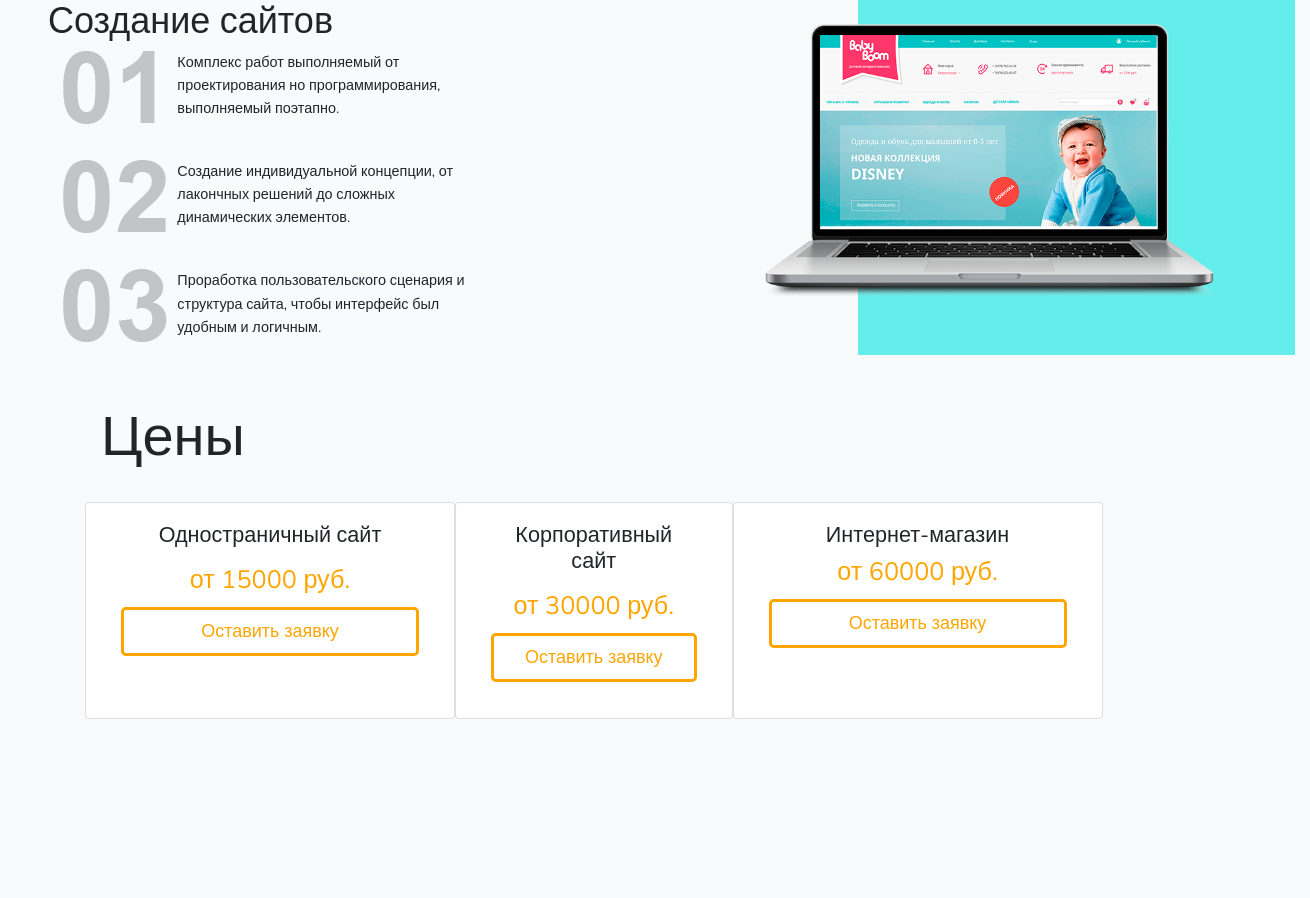
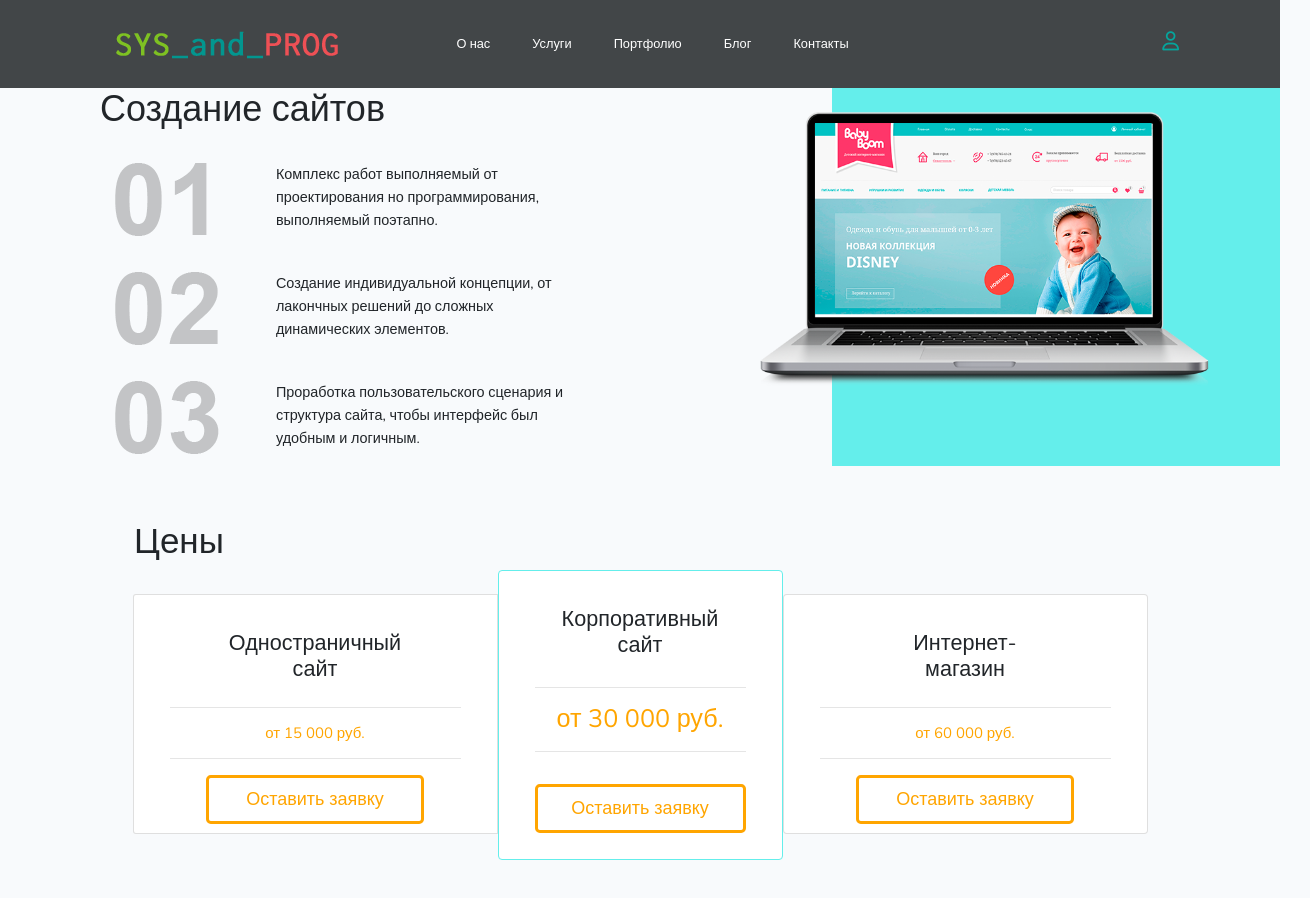
Before and after one commit to kigor1998/S-P, a plain HTML site: page index_pages/page_01.html in a window 1280 px wide. Shown: the whole page, 1310 px wide, since content can reach past the window. Before the commit the page ends 800 px from the top, so only its background shows below. Drawn offline with nearby package versions, Linux system fonts and the light colour scheme.

Commit message:
create-page-01

```diff
--- a/assets/css/main.css
+++ b/assets/css/main.css
@@ -1,3 +1,22 @@
+.pricing-header{
+    font-size: 35px;
+}
+.first-card{
+    border-radius:3px 0px 0px 3px!important;
+    height: 240px;
+}
+.third-card{
+    height: 240px;
+}
+.second-card{
+    height: 290px;
+}
+.pricing-card-title-nm{
+    font-size: 15px;
+}
+.second-card {
+    border: solid 1px #64eeeb;
+}
 .bg-page-00{
     background: url("../../image/background.jpg");
     width: 100%;
@@ -91,8 +110,8 @@
     border: solid 1px green;
     border-radius: 5px;
 }
-.second-col{
-    background: linear-gradient(to right, transparent 20%, #64eeeb 20%);
+.bg-sec-col{
+    background: linear-gradient(to right, transparent 65%, #64eeeb 65%);
 }
 .ip{
     opacity: 0.3;
--- a/index_pages/page_01.html
+++ b/index_pages/page_01.html
@@ -9,29 +9,52 @@
     </head>
     <body>
         <div class="container-fluid p-0">
+            <div class="header pb-3 pt-3">
+                <div class="container">
+                    <nav class="navbar">
+                        <div class="col-3 logo">
+                            <a class="navbar-brand" href="#"><img src="../image/logo.png" alt=""></a>
+                        </div>
+                        <div class="col-7 main-menu d-inline-flex">
+                            <div class="menu-item"><a class="pr-3 pl-3" href=""><span>О нас</span></a></div>
+                            <div class="menu-item"><a class="pr-3 pl-3" href=""><span>Услуги</span></a></div>
+                            <div class="menu-item"><a class="pr-3 pl-3" href=""><span>Портфолио</span></a></div>
+                            <div class="menu-item"><a class="pr-3 pl-3" href=""><span>Блог</span></a></div>
+                            <div class="menu-item"><a class="pr-3 pl-3" href=""><span>Контакты</span></a></div>
+                        </div>
+                        <div class="col-1 pr-0 user">
+                            <a class="float-right" href=""><i class="fa fa-user-o"></i></a>
+                        </div>
+                    </nav>
+                </div>
+            </div>
+        </div>
+        <div class="bg-sec-col">
+            <div class="container-fluid p-0">
+                <div class="container pr-0">
                     <div class="row">
                         <div class="col-7 pr-0">
-                    <div class="container pl-5">
-                        <div class="row">
+                            <div class="container pr-0">
+                                <div class="row pb-4">
                                     <div class="col-8">
                                         <h1>Создание сайтов</h1>
                                     </div>
                                 </div>
                                 <div class="row">
                                     <div class="col-12 d-inline-flex pb-4">
-                                <div class="col-2"><img class="ip" src="../image/01.png"></div>
+                                        <div class="col-3"><img class="ip" src="../image/01.png"></div>
                                         <div class="col-6"><p>Комплекс работ выполняемый от проектирования но программирования, выполняемый поэтапно.</p></div>
                                     </div>
                                 </div>
                                 <div class="row">
                                     <div class="col-12 d-inline-flex pb-4">
-                                <div class="col-2"><img class="ip" src="../image/02.png"></div>
+                                        <div class="col-3"><img class="ip" src="../image/02.png"></div>
                                         <div class="col-6"><p>Создание индивидуальной концепции, от лакончных решений до сложных динамических элементов.</p></div>
                                     </div>
                                 </div>
                                 <div class="row">
                                     <div class="col-12 d-inline-flex">
-                                <div class="col-2"><img class="ip" src="../image/03.png"></div>
+                                        <div class="col-3"><img class="ip" src="../image/03.png"></div>
                                         <div class="col-6"><p>Проработка пользовательского сценария и структура сайта, чтобы интерфейс был удобным и логичным.</p></div>
                                     </div>
                                 </div>
@@ -43,31 +66,67 @@
                             </div>
                         </div>
                     </div>
-            <main class="container pl-200">
-                <div class="pricing-header px-3 py-3 pt-md-5 pb-md-4 mx-auto text-left">
-                    <h1 class="display-4">Цены</h1>
                 </div>
-                <div class="row text-center">
-                    <div class="col-12 d-inline-flex">
-                        <div class="col-4 card">
-                            <div class="card-body">
-                                <h4>Одностраничный сайт</h4>
-                                <p><h3 class="card-title pricing-card-title">от 15000 руб.</h3><p>
+            </div>
+        </div>
+        <div class="container-fluid">
+            <main class="container">
+                <div class="row mt-5">
+                    <div class="col-12 text-left pl-5">
+                        <div class="pricing-header pl-3">
+                            Цены
+                        </div>
+                    </div>
+                </div>
+                <div class="row mb-5 justify-content-center">
+                    <div class="col-4 pr-0 pt-4">
+                        <div class="card first-card">
+                            <div class="card-body first-card-body m-3">
+                                <div class="row"><div class="col-12 text-center"><h4>Одностраничный</br>сайт</h4></div></div>
+                                <div class="row">
+                                    <div class="col-12">
+                                        <h3 class="card-title pricing-card-title pricing-card-title-nm text-center"><hr>от 15 000 руб.<hr></h3>
+                                    </div>
+                                </div>
+                                <div class="row">
+                                    <div class="col-12 text-center">
+                                        <button type="button" class="w-75 btn btn-lg btn-primary">Оставить заявку</button>
+                                    </div>
+                                </div>
+                            </div>
+                        </div>
+                    </div>
+                    <div class="col-3 pl-0 pr-0" >
+                        <div class="card second-card">
+                            <div class="card-body second-card-body m-3">
+                                <div class="row"><div class="col-12 text-center"> <h4>Корпоративный</br>сайт</h4></div></div>
+                                <div class="row">
+                                    <div class="col-12">
+                                        <h3 class="card-title pricing-card-title text-center pt-1 pb-1"><hr>от 30 000 руб.<hr></h3>
+                                    </div>
+                                </div>
+                                <div class="row">
+                                    <div class="col-12">
                                         <button type="button" class="w-100 btn btn-lg btn-primary">Оставить заявку</button>
                                     </div>
                                 </div>
-                        <div class="col-3 card">
-                            <div class="card-body">
-                                <h4>Корпоративный сайт</h4>
-                                <p><h3 class="card-title pricing-card-title">от 30000 руб.</h3><p>
-                                <button type="button" class="w-100 btn btn-lg btn-primary">Оставить заявку</button>
                             </div>
                         </div>
-                        <div class="col-4 card">
-                            <div class="card-body">
-                                <h4>Интернет-магазин</h4>
-                                <h3 class="card-title pricing-card-title">от 60000 руб.</h3>
-                                <button type="button" class="w-100 btn btn-lg btn-primary">Оставить заявку</button>
+                    </div>
+                    <div class="col-4 pl-0 pt-4">
+                        <div class="card third-card">
+                            <div class="card-body third-card-body m-3">
+                                <div class="row"><div class="col-12 text-center"><h4>Интернет-</br>магазин</h4></div></div>
+                                <div class="row">
+                                    <div class="col-12">
+                                        <h3 class="card-title pricing-card-title pricing-card-title-nm text-center"><hr>от 60 000 руб.<hr></h3>
+                                    </div>
+                                </div>
+                                <div class="row">
+                                    <div class="col-12 text-center">
+                                        <button type="button" class="w-75 btn btn-lg btn-primary">Оставить заявку</button>
+                                    </div>
+                                </div>
                             </div>
                         </div>
                     </div>
```
Lines whose indentation alone changed are shown as unchanged.
